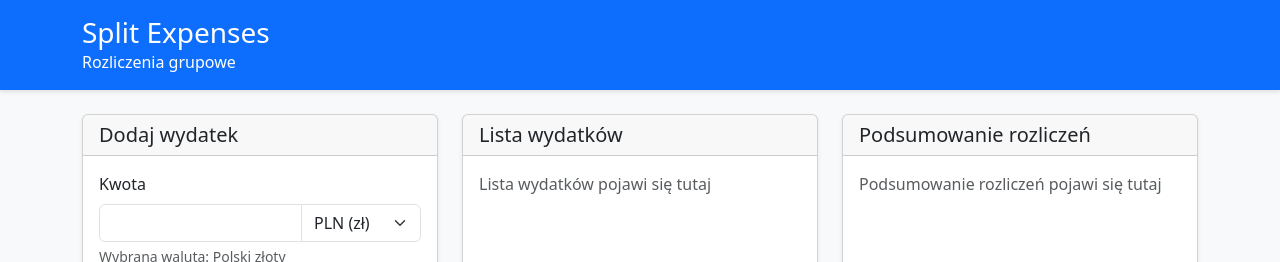
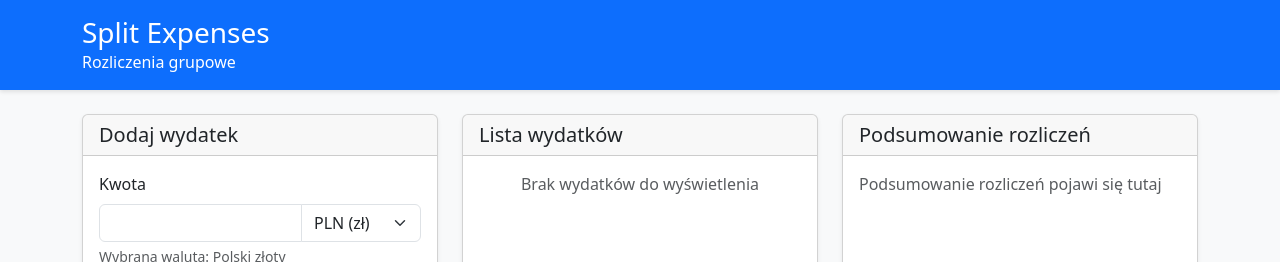
Before and after one commit to SLASHLogin/projekt_zespolowy, a React (Vite) app: page / in a window 1280 px wide. Shown: the top 262 px of the page. Built offline with nearby package versions, Linux system fonts and the light colour scheme.

Commit message:
Add ExpenseList to App.tsx

```diff
--- a/src/App.tsx
+++ b/src/App.tsx
@@ -1,6 +1,7 @@
 import { useState } from 'react'
 import './App.css'
 import ExpenseForm from './components/ExpenseForm.tsx'
+import ExpenseList from './components/ExpenseList.tsx'
 import { AppProvider } from './state/AppContext'
 
 function App() {
@@ -37,9 +38,9 @@ function App() {
                   <div className="card-header">
                     <h2 className="h5 mb-0">Lista wydatków</h2>
                   </div>
-                  <div className="card-body">
-                    <p className="text-muted">Lista wydatków pojawi się tutaj</p>
-                  </div>
+                <div className="card-body">
+                  <ExpenseList />
+                </div>
                 </div>
               </div>
 
```
